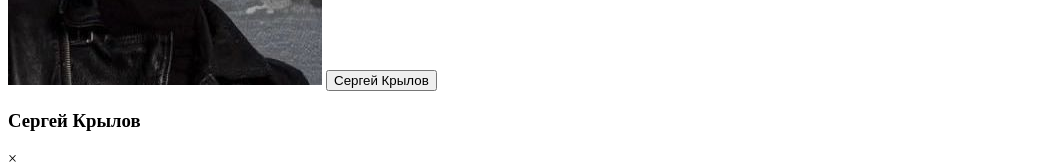
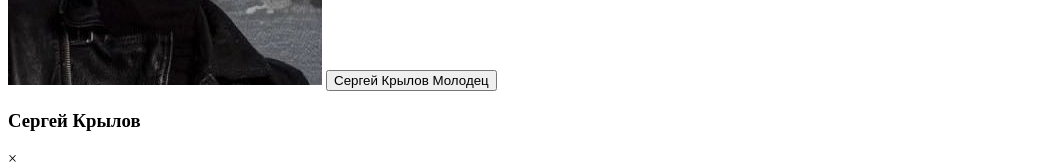
Before and after one commit to Vyacheslav-Spilch/Website-Teatre-Yackobson, a plain HTML site: page Project first/test.html in a window 1280 px wide. Shown: the part 237-401 px from the top of the page, without its empty margins (0-1039 px from the left). Drawn offline with Linux system fonts and the light colour scheme.

Commit message:
Сережа Молодец

```diff
--- a/Project first/test.html
+++ b/Project first/test.html
@@ -14,7 +14,7 @@
         class="img__principal"
       />
       <button class="btn-person" data-modal-btn="btn-modal11">
-        Сергей Крылов
+        Сергей Крылов Молодец
       </button>
       <div
         class="container-all-modal-team"
```
